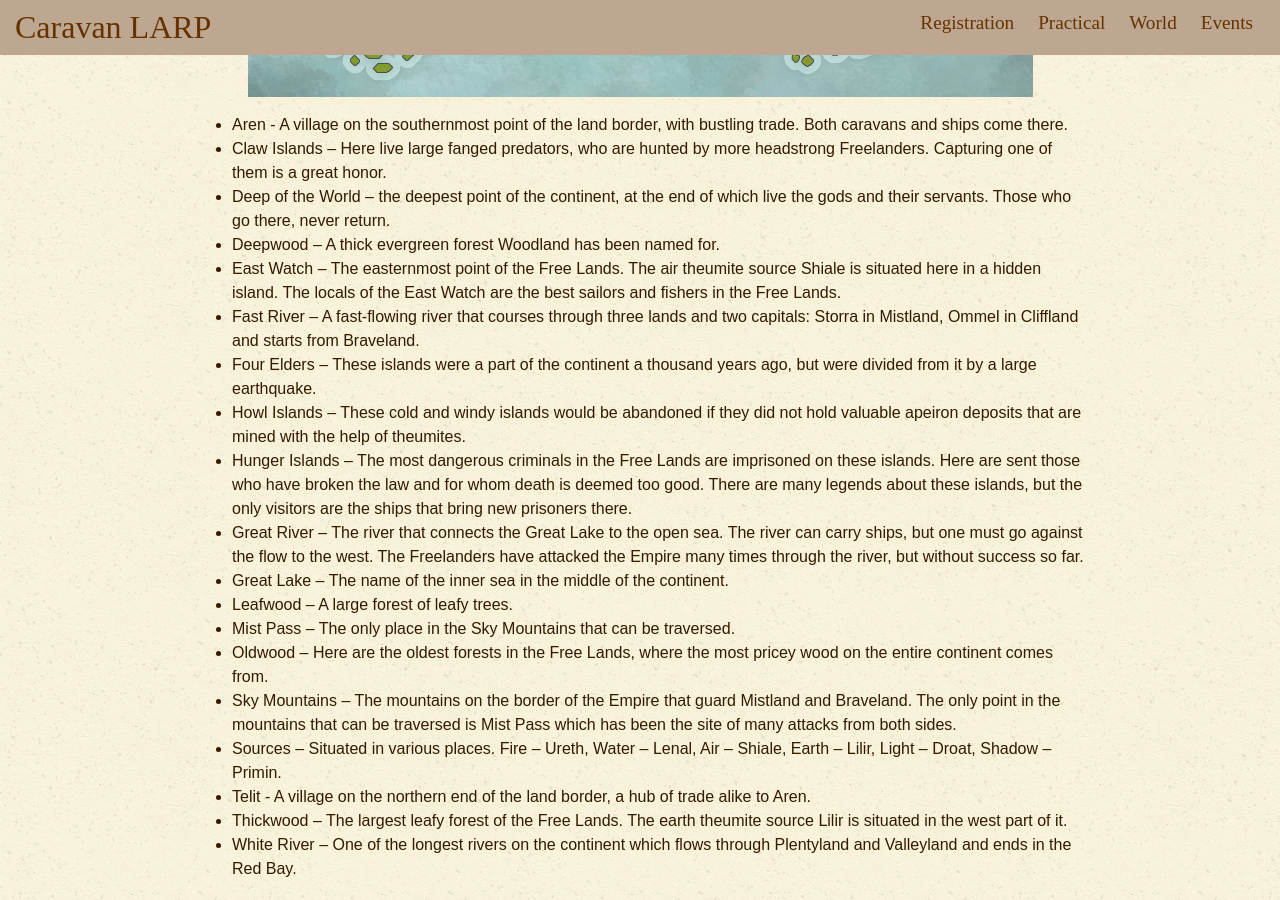
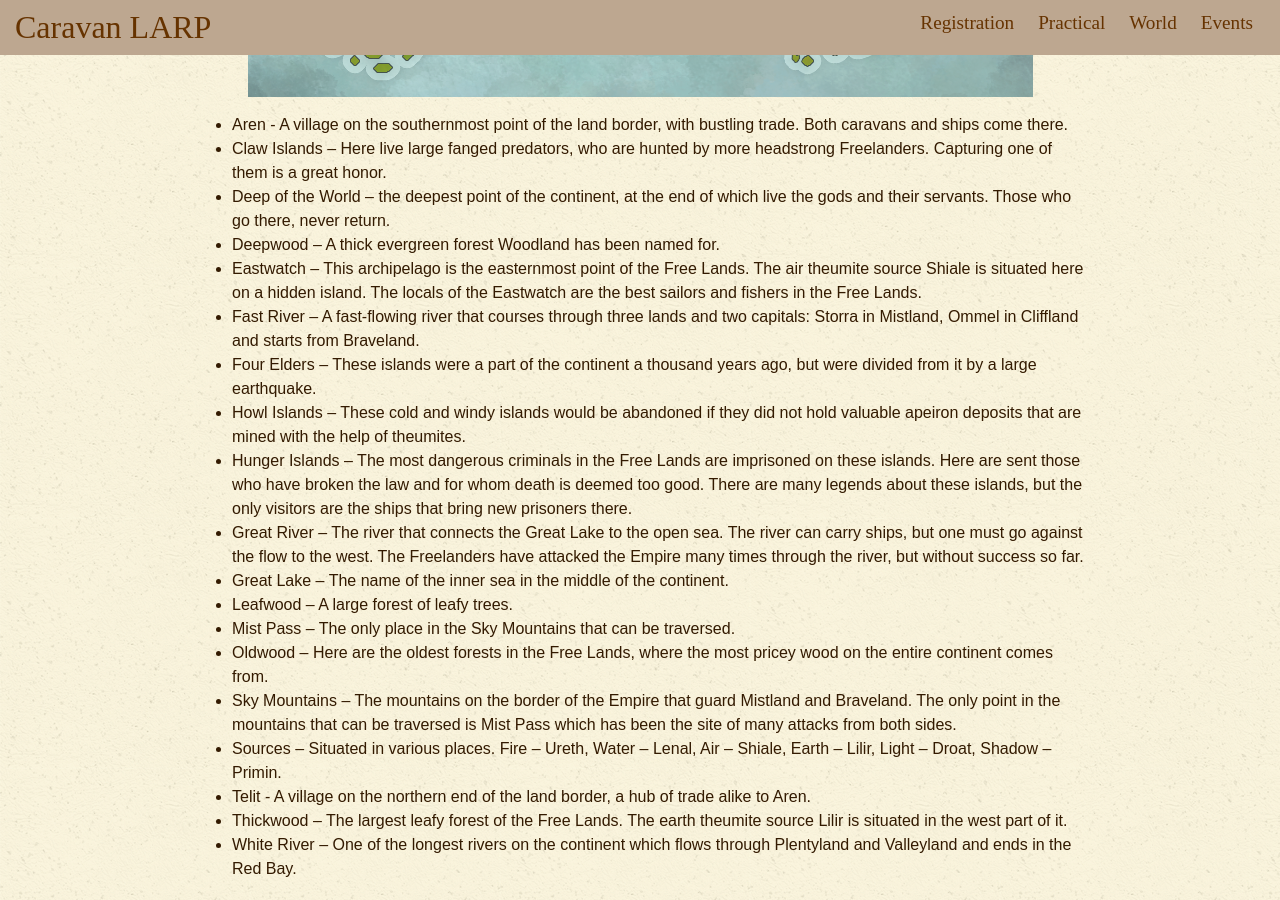
Before and after one commit to karavanlarp/karavanlarp.github.io, a Jekyll site: the page built from eng/world/freelands.md, in a window 1280 px wide and 900 px high, scrolled down 5232 px. Built offline with Jekyll 4.4.1, drawn with Linux system fonts in a browser that asks for light colours; some web fonts are replaced.

Commit message:
text fix

```diff
--- a/eng/world/freelands.md
+++ b/eng/world/freelands.md
@@ -98,7 +98,7 @@ The Free Lands consists of fourteen lands. None of the lands belong entirely to
 * Claw Islands – Here live large fanged predators, who are hunted by more headstrong Freelanders. Capturing one of them is a great honor.
 * Deep of the World – the deepest point of the continent, at the end of which live the gods and their servants. Those who go there, never return.
 * Deepwood – A thick evergreen forest Woodland has been named for.
-* East Watch – The easternmost point of the Free Lands. The air theumite source Shiale is situated here in a hidden island. The locals of the East Watch are the best sailors and fishers in the Free Lands.
+* Eastwatch – This archipelago is the easternmost point of the Free Lands. The air theumite source Shiale is situated here on a hidden island. The locals of the Eastwatch are the best sailors and fishers in the Free Lands.
 * Fast River – A fast-flowing river that courses through three lands and two capitals: Storra in Mistland, Ommel in Cliffland and starts from Braveland.
 * Four Elders – These islands were a part of the continent a thousand years ago, but were divided from it by a large earthquake.
 * Howl Islands – These cold and windy islands would be abandoned if they did not hold valuable apeiron deposits that are mined with the help of theumites.
```
